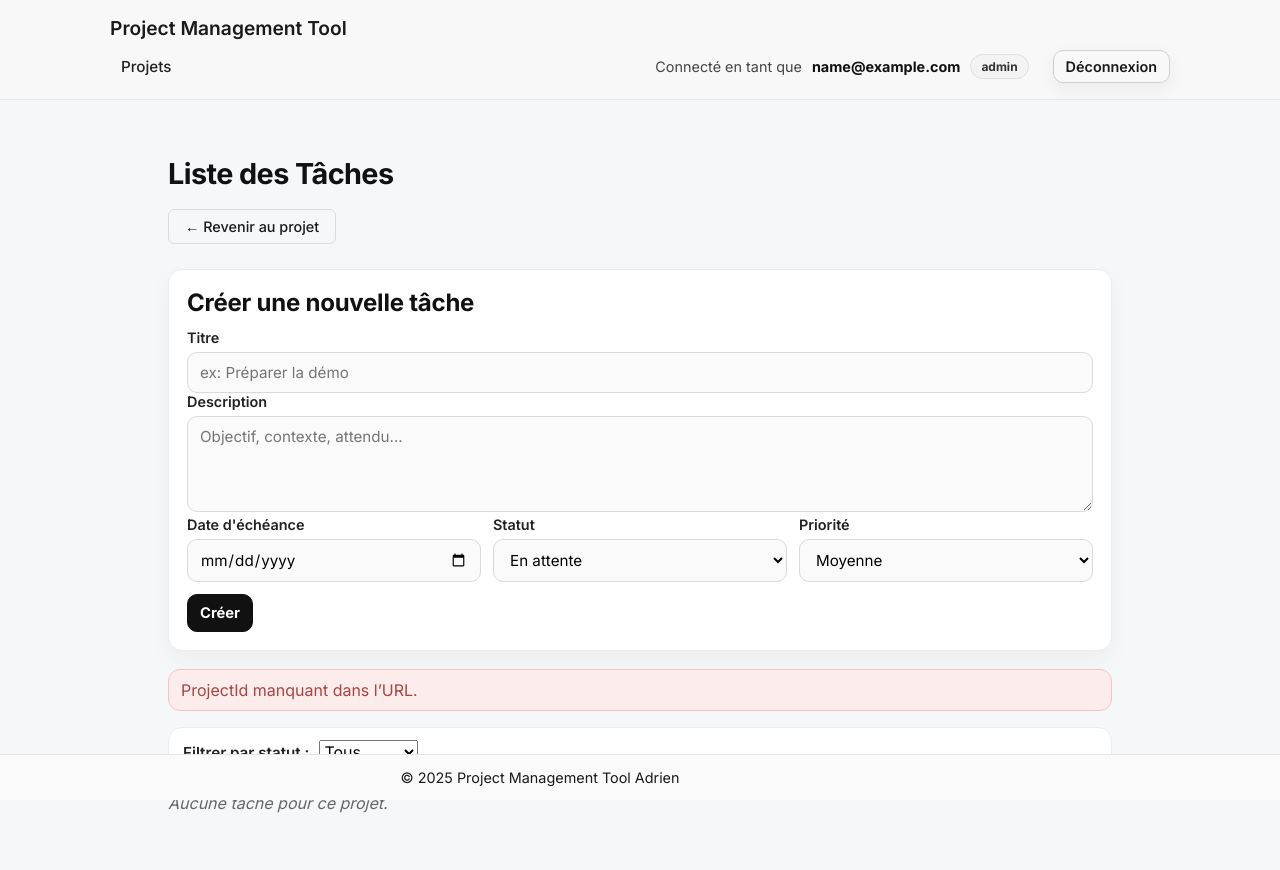
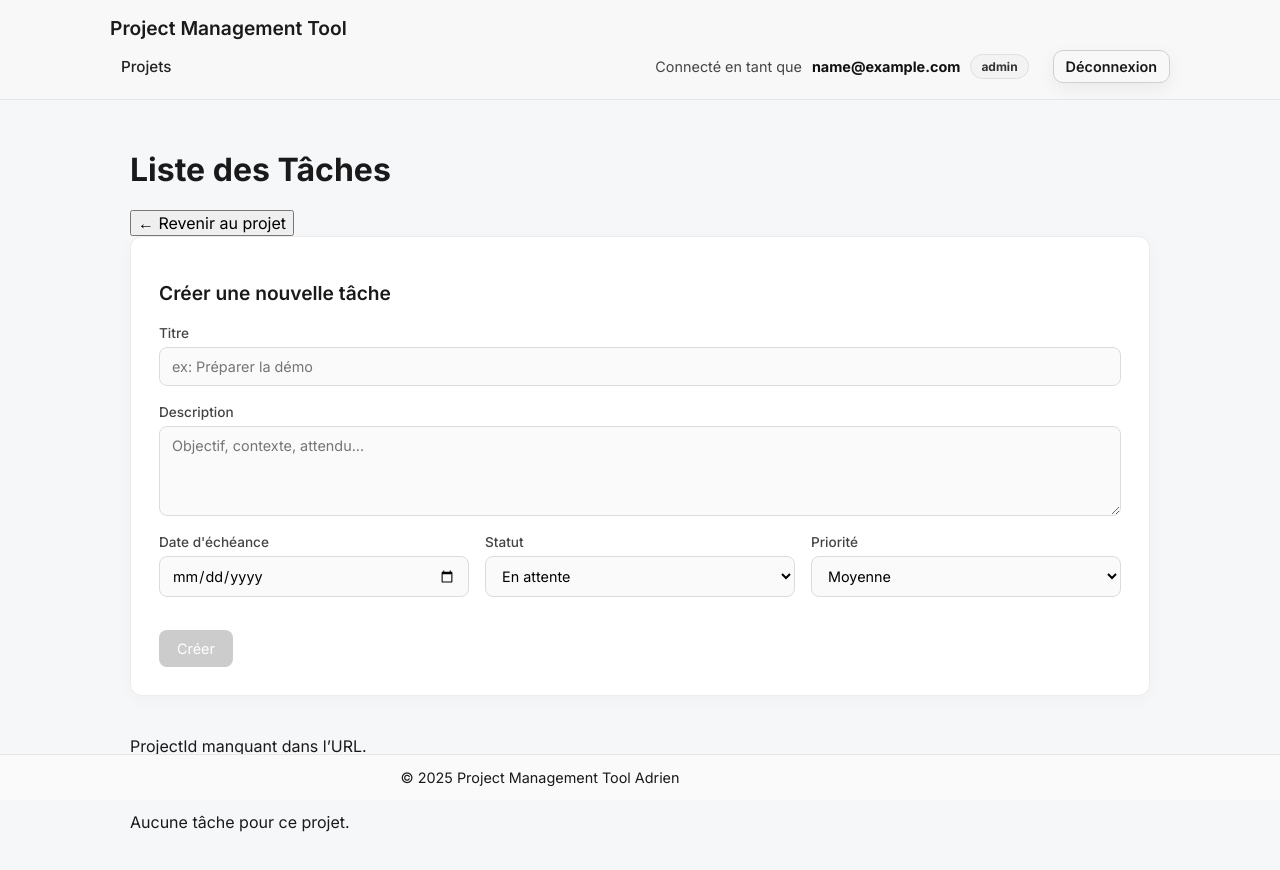
Before and after one commit to AdrienV22/project-management-tool-frontend, an Angular app: page /tasks in a window 1280 px wide. Shown: the top 870 px of the page. Built offline with nearby package versions, Linux system fonts and the light colour scheme; sample sign-in values are in the browser's storage.

Commit message:
upgrade style task list

```diff
--- a/src/app/components/task-list/task-list.component.css
+++ b/src/app/components/task-list/task-list.component.css
@@ -1,332 +1,91 @@
-/* =========================
-   TASK LIST – Premium (sobre)
-========================= */
+/* ===== FORMULAIRE TÂCHE ===== */
 
-.task-list-container {
-  max-width: 980px;
-  margin: 32px auto;
-  padding: 0 18px;
-  font-family: "Inter", sans-serif;
-  color: #111;
+.task-form {
+  background: #ffffff;
+  border: 1px solid #ececec;
+  border-radius: 12px;
+  padding: 28px;
+  margin-bottom: 40px;
+  box-shadow: 0 4px 18px rgba(0, 0, 0, 0.03);
 }
 
-.task-list-container h1 {
-  font-size: 1.8rem;
-  font-weight: 650;
-  margin: 0 0 18px;
-  letter-spacing: -0.02em;
+.task-form h2 {
+  font-size: 1.2rem;
+  font-weight: 600;
+  margin-bottom: 20px;
 }
 
-.task-form,
-.edit-form {
-  background: #fff;
-  border: 1px solid #ececec;
-  border-radius: 14px;
-  padding: 18px;
-  box-shadow: 0 10px 24px rgba(0, 0, 0, 0.04);
+/* Champs */
+
+.field {
+  display: flex;
+  flex-direction: column;
   margin-bottom: 18px;
 }
 
-.task-form h2,
-.edit-form h4 {
-  margin: 0 0 12px;
-  font-weight: 650;
-  letter-spacing: -0.01em;
-}
-
 .field label {
-  display: block;
-  font-size: 0.9rem;
-  font-weight: 600;
-  color: #222;
-  margin: 0 0 6px;
+  font-size: 0.85rem;
+  font-weight: 500;
+  margin-bottom: 6px;
+  color: #444;
 }
 
 .field input,
 .field textarea,
 .field select {
   width: 100%;
-  border: 1px solid #dadada;
-  background: #fafafa;
-  border-radius: 10px;
+  box-sizing: border-box; /* 🔥 important pour éviter le débordement */
   padding: 10px 12px;
-  font-size: 0.95rem;
-  outline: none;
-  transition: border-color 0.15s ease, background 0.15s ease, box-shadow 0.15s ease;
+  border: 1px solid #dcdcdc;
+  border-radius: 8px;
+  font-size: 0.9rem;
+  font-family: 'Inter', sans-serif;
+  background-color: #fafafa;
+  transition: all 0.2s ease;
 }
 
 .field textarea {
-  min-height: 96px;
+  min-height: 90px;
   resize: vertical;
 }
+
+/* Focus premium */
 
 .field input:focus,
 .field textarea:focus,
 .field select:focus {
-  background: #fff;
-  border-color: #bdbdbd;
-  box-shadow: 0 0 0 4px rgba(0, 0, 0, 0.05);
+  outline: none;
+  border-color: #999;
+  background-color: #ffffff;
 }
+
+/* Grid responsive */
 
 .grid {
   display: grid;
-  grid-template-columns: repeat(3, minmax(0, 1fr));
-  gap: 12px;
+  grid-template-columns: repeat(auto-fit, minmax(160px, 1fr));
+  gap: 16px;
 }
 
-@media (max-width: 900px) {
-  .grid {
-    grid-template-columns: 1fr;
-  }
-}
+/* Bouton créer */
 
-.filter {
-  display: flex;
-  gap: 10px;
-  align-items: center;
-  margin: 14px 0;
-  padding: 12px 14px;
-  border: 1px solid #ececec;
-  background: #fff;
-  border-radius: 14px;
-}
-
-.filter label {
-  font-size: 0.95rem;
-  font-weight: 600;
-  color: #222;
-  margin: 0;
-}
-
-.filter select {
-  max-width: 240px;
-}
-
-/* =========================
-   Cards
-========================= */
-
-.task-list {
-  list-style: none;
-  padding: 0;
-  margin: 0;
-  display: grid;
-  gap: 12px;
-}
-
-.task-card {
-  background: #fff;
-  border: 1px solid #ececec;
-  border-radius: 16px;
-  padding: 14px 16px;
-  box-shadow: 0 10px 24px rgba(0, 0, 0, 0.04);
-  transition: transform 0.15s ease, box-shadow 0.15s ease, border-color 0.15s ease;
-}
-
-.task-card:hover {
-  transform: translateY(-1px);
-  border-color: #e0e0e0;
-  box-shadow: 0 14px 30px rgba(0, 0, 0, 0.06);
-}
-
-.task-head {
-  display: flex;
-  justify-content: space-between;
-  align-items: flex-start;
-  gap: 12px;
-  margin-bottom: 10px;
-}
-
-.task-title {
-  margin: 0;
-  font-size: 1.05rem;
-  font-weight: 650;
-  letter-spacing: -0.01em;
-  line-height: 1.25;
-}
-
-.task-desc {
-  margin: 0 0 10px;
-  color: #444;
-  line-height: 1.55;
-  font-size: 0.95rem;
-}
-
-.task-meta {
-  display: flex;
-  justify-content: space-between;
-  align-items: center;
-  color: #333;
-  font-size: 0.92rem;
-  padding-top: 10px;
-  border-top: 1px solid #f0f0f0;
-}
-
-/* =========================
-   Badges (status / priority)
-========================= */
-
-.task-badges {
-  display: flex;
-  gap: 8px;
-  flex-wrap: wrap;
-}
-
-.badge {
-  display: inline-flex;
-  align-items: center;
-  gap: 6px;
-  border: 1px solid #e6e6e6;
-  background: #f7f7f7;
-  color: #111;
-  border-radius: 999px;
-  padding: 6px 10px;
-  font-size: 0.82rem;
-  font-weight: 650;
-  letter-spacing: 0.01em;
-  white-space: nowrap;
-}
-
-/* Petits marqueurs (rendu premium discret) */
-.badge::before {
-  content: "";
-  width: 7px;
-  height: 7px;
-  border-radius: 999px;
-  background: #111;
-  opacity: 0.35;
-}
-
-/* =========================
-   Actions
-========================= */
-
-.task-actions {
-  display: flex;
-  gap: 10px;
-  flex-wrap: wrap;
-  margin-top: 12px;
-}
-
-.task-actions button,
-.task-form button,
-.edit-form button {
-  border-radius: 10px;
-  padding: 9px 12px;
-  border: 1px solid #d8d8d8;
-  background: #fff;
-  color: #111;
-  font-weight: 650;
-  font-size: 0.92rem;
-  cursor: pointer;
-  transition: background 0.15s ease, border-color 0.15s ease, transform 0.05s ease;
-}
-
-.task-actions button:hover,
-.task-form button:hover,
-.edit-form button:hover {
-  background: #f3f3f3;
-  border-color: #cfcfcf;
-}
-
-.task-actions button:active,
-.task-form button:active,
-.edit-form button:active {
-  transform: translateY(1px);
-}
-
-.task-form > button[type="submit"] {
-  margin-top: 12px;
-  background: #111;
-  border-color: #111;
-  color: #fff;
-}
-
-.task-form > button[type="submit"]:hover {
-  background: #222;
-}
-
-/* =========================
-   History
-========================= */
-
-.task-history,
-.history {
-  margin-top: 12px;
-  border-top: 1px solid #f0f0f0;
-  padding-top: 12px;
-}
-
-.task-history h4 {
-  margin: 0 0 8px;
-  font-size: 0.95rem;
-  font-weight: 650;
-}
-
-.history ul,
-.task-history ul {
-  list-style: none;
-  padding: 0;
-  margin: 8px 0 0;
-  display: grid;
-  gap: 8px;
-}
-
-.history li,
-.task-history li {
-  border: 1px solid #eeeeee;
-  background: #fafafa;
-  border-radius: 12px;
-  padding: 10px 12px;
-  font-size: 0.92rem;
-  color: #222;
-}
-
-.muted {
-  color: #666;
-  font-style: italic;
-}
-
-/* Feedback */
-.error {
-  color: #a94442;
-  background: #fdecec;
-  border: 1px solid #f5c2c2;
-  padding: 10px 12px;
-  border-radius: 12px;
-}
-
-.success {
-  color: #1f5f2f;
-  background: #ecf8ef;
-  border: 1px solid #c7eed0;
-  padding: 10px 12px;
-  border-radius: 12px;
-}
-
-/* ===== RETOUR PROJET ===== */
-.back-button-wrapper {
-  margin-bottom: 25px;
-}
-
-.back-btn {
-  background: transparent;
-  border: 1px solid #dcdcdc;
-  color: #1a1a1a;
-  padding: 8px 16px;
+.task-form button[type="submit"] {
+  margin-top: 15px;
+  background-color: #1a1a1a;
+  color: #ffffff;
+  border: none;
+  padding: 10px 18px;
+  border-radius: 8px;
   font-size: 0.9rem;
-  font-weight: 500;
-  border-radius: 6px;
   cursor: pointer;
   transition: all 0.2s ease;
 }
 
-.back-btn:hover {
-  background-color: #f5f5f5;
-  border-color: #cfcfcf;
+.task-form button[type="submit"]:hover {
+  background-color: #333;
 }
 
-.back-btn:active {
-  background-color: #eeeeee;
-  transform: translateY(1px);
+.task-form button[type="submit"]:disabled {
+  background-color: #ccc;
+  cursor: not-allowed;
 }
```
